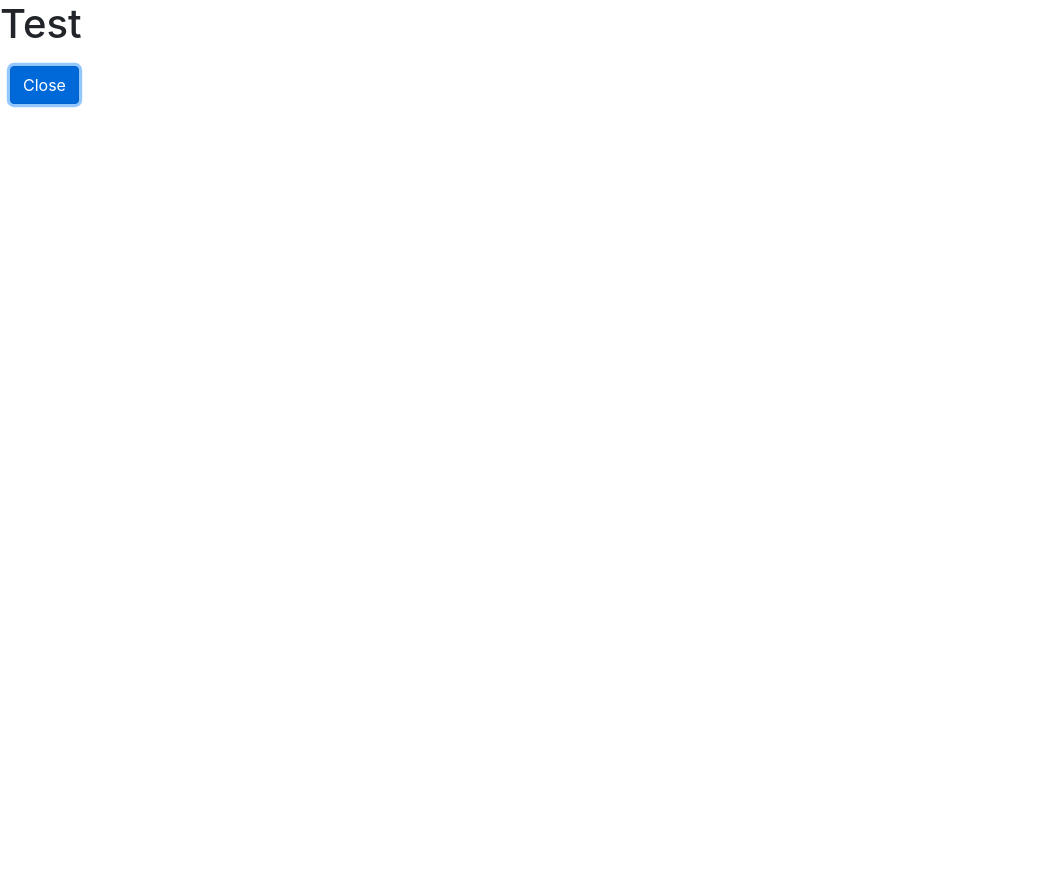
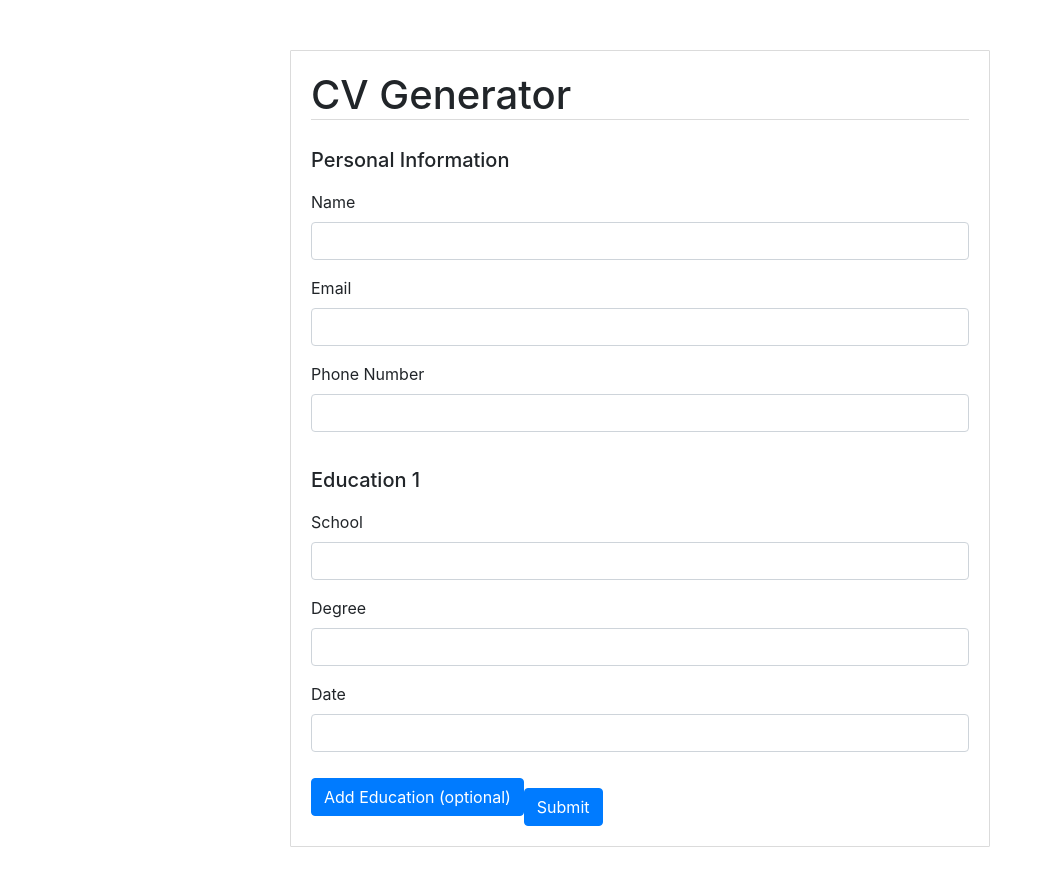
Before and after one commit to TristanRoss/cv-project, a React (Create React App) app: page / in a window 1280 px wide. Both pictures are taken after a click on the button "Enter information". Shown: the top 886 px of the page, without its empty margins (0-1052 px from the left). Before the commit the page ends 800 px from the top, so only its background shows below. Built offline with nearby package versions, Linux system fonts and the light colour scheme.

Commit message:
Add Education.js FormInfo.js and Job.js

```diff
--- a/src/App.js
+++ b/src/App.js
@@ -1,5 +1,5 @@
 import React, { Component } from 'react';
-import Form from './components/Form';
+import FormInfo from './components/FormInfo';
 import { Button } from 'reactstrap';
 
 export class App extends Component {
@@ -25,8 +25,8 @@ export class App extends Component {
 
     return (
       <div>
-        { this.state.showForm && (<Form></Form>) }
-        { this.state.showForm === false ? (<Button style={buttonStyle} color="primary" onClick={this.handleClick}>Enter information</Button>) : (<Button style={buttonStyle} color="primary" onClick={this.handleClick}>Close</Button>) }
+        { this.state.showForm && (<FormInfo buttonStyle={buttonStyle} handleClick={this.handleClick}></FormInfo>) }
+        { !this.state.showForm && (<Button style={buttonStyle} color="primary" onClick={this.handleClick}>Enter information</Button>) }
 
       </div>
     )
--- /dev/null
+++ b/src/components/Education.js
@@ -0,0 +1,40 @@
+import React, { Component } from 'react';
+import { FormGroup, Label, Input } from 'reactstrap';
+
+
+export class Education extends Component {
+
+  constructor(props) {
+    super(props);
+
+
+    this.state = {
+      school: "",
+      degree: "",
+      date: "",
+    }
+  }
+
+
+  render() {
+    return (
+      <div>
+        <h2 style={this.props.headerStyle}>{'Education ' + this.props.number}</h2>
+          <FormGroup>
+            <Label for="school">School</Label>
+            <Input type="text" name="school" value={this.state.school} onChange={this.props.handleInputChange}/>
+          </FormGroup>
+          <FormGroup>
+            <Label for="degree">Degree</Label>
+            <Input type="text" name="degree" value={this.state.degree} onChange={this.props.handleInputChange}/>
+          </FormGroup>
+          <FormGroup>
+            <Label for="date">Date</Label>
+            <Input type="text" name="date" value={this.state.date} onChange={this.props.handleInputChange}/>
+          </FormGroup>
+      </div>
+    )
+  }
+}
+
+export default Education
--- a/src/components/Form.js
+++ /dev/null
@@ -1,16 +0,0 @@
-import React, { Component } from 'react';
-
-export class Form extends Component {
-
-
-
-  render() {
-    return (
-      <div>
-        <h1>Test</h1>
-      </div>
-    )
-  }
-}
-
-export default Form
--- /dev/null
+++ b/src/components/FormInfo.js
@@ -0,0 +1,97 @@
+import React, { Component } from 'react';
+import { Button, Form, FormGroup, Label, Input } from 'reactstrap';
+import Education from './Education';
+
+export class FormInfo extends Component {
+  constructor(props) {
+    super(props);
+
+    this.state = {
+      name: "",
+      email: "",
+      phone: "",
+      numEducation: 1,
+    }
+
+    this.handleInputChange = this.handleInputChange.bind(this);
+    this.addEducation = this.addEducation.bind(this);
+  }
+
+  handleInputChange(event) {
+    const target = event.target;
+    const value = target.value;
+    const name = target.name;
+
+    this.setState({
+      [name]: value
+    });
+  }
+
+  addEducation() {
+    console.log(this.state.numEducation);
+    this.setState({
+      numEducation: this.state.numEducation + 1,
+    })
+  }
+
+  render() {
+
+    const formStyle = {
+      width: "700px",
+      margin: "50px auto",
+      border: "1px solid #dbdbdb",
+      borderRadius: "1px",
+      padding: "20px",
+    }
+
+    const buttonStyle = {
+      marginTop: "20px",
+    }
+
+    const headerOneStyle = {
+      borderBottom: "1px solid #dbdbdb",
+    }
+
+    const headerStyle = {
+      fontSize: "20px",
+      paddingTop: "20px",
+      paddingBottom: "10px",
+    }
+
+    const educations = [];
+
+    for (let i = 0; i < this.state.numEducation; i++) {
+      educations.push(<Education key={i} number={i + 1} headerStyle={headerStyle} handleInputChange={this.handleInputChange}></Education>)
+    }
+
+    return (
+      <div>
+        <Form style={formStyle} onSubmit={this.props.handleClick}>
+          <h1 style={headerOneStyle}>CV Generator</h1>
+          <h2 style={headerStyle}>Personal Information</h2>
+          <FormGroup>
+            <Label for="name">Name</Label>
+            <Input type="text" name="name" value={this.state.name} onChange={this.handleInputChange}/>
+          </FormGroup>
+          <FormGroup>
+            <Label for="email">Email</Label>
+            <Input type="email" name="email" value={this.state.email} onChange={this.handleInputChange}/>
+          </FormGroup>
+          <FormGroup>
+            <Label for="phone">Phone Number</Label>
+            <Input type="text" name="phone" value={this.state.phone} onChange={this.handleInputChange}/>
+          </FormGroup>
+          <div>
+            {educations}
+          </div>
+          <Button color="primary" onClick={this.addEducation}>Add Education (optional)</Button>
+
+
+          <Button style={buttonStyle} color="primary">Submit</Button>
+        </Form>
+      </div>
+    )
+  }
+}
+
+export default FormInfo
```
Also changed, not shown: src/components/Job.js (added, +40 -0 lines).
